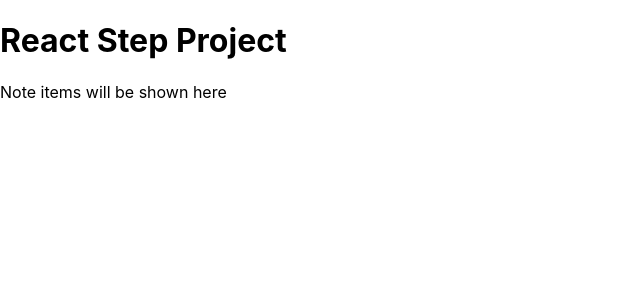
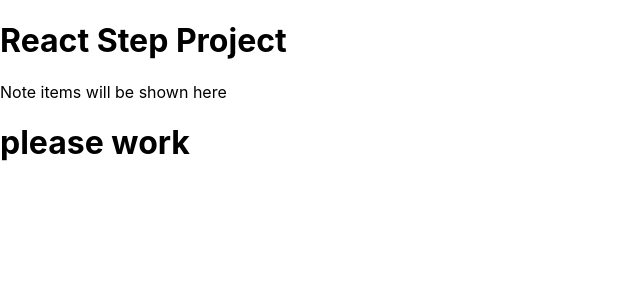
Before and after one commit to AyselHeydarova/React-Step-Project, a React (Create React App) app: page / in a window 1280 px wide. Shown: the top 300 px of the page, without its empty margins (0-640 px from the left). Built offline with nearby package versions, Linux system fonts and the light colour scheme.

Commit message:
please work

```diff
--- a/src/App.js
+++ b/src/App.js
@@ -17,7 +17,7 @@ class App extends Component {
 
                 <p>Note items will be shown here</p>
 
-
+                <h1>please work</h1>
             </>
         );
     }
```
